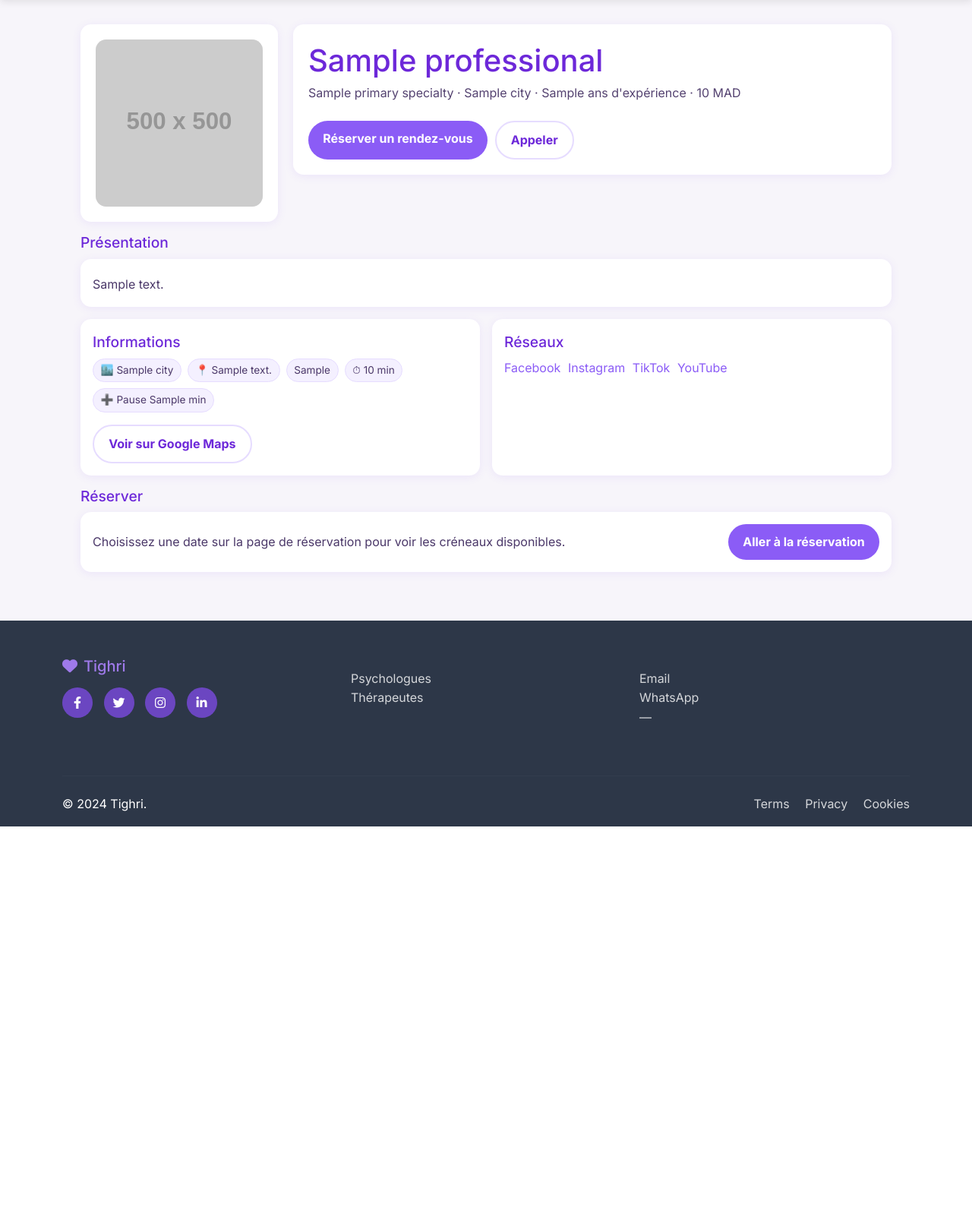
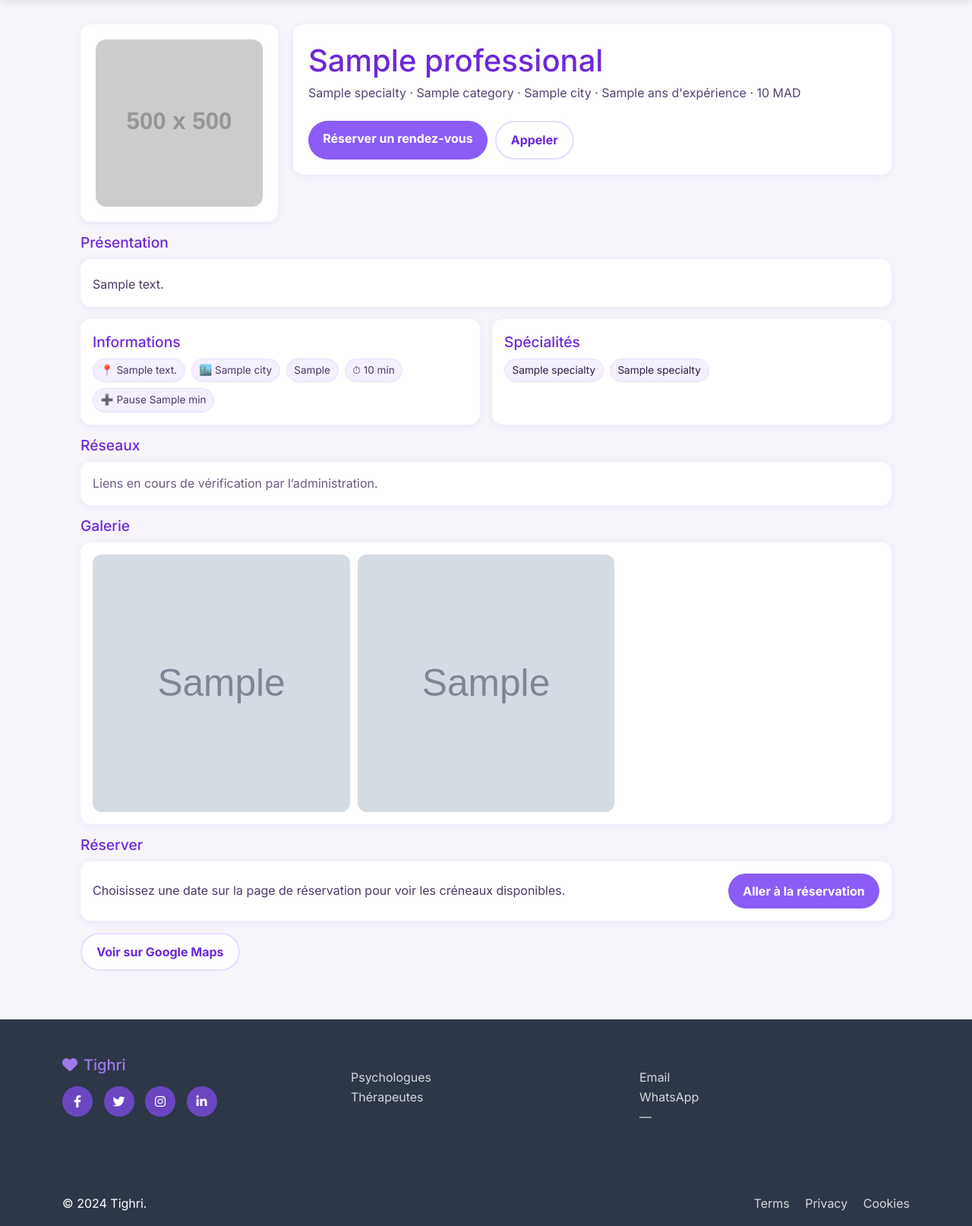
Before and after one commit to asccof/lumia-project-principale, a Python web app: template templates/professional_detail.html in a window 1280 px wide. Shown: the part 88-1702 px from the top of the page at 76% size. Before the commit the page ends 1176 px from the top, so only its background shows below. Run offline with Jinja, Linux system fonts and the light colour scheme; the template is opened without the code that fills it: most values are stand-ins (such as "Sample title", 1, 10 or a date in 2020); grey boxes marked "Sample" are stand-in pictures; grey boxes labelled with a size stand in for pictures from a placeholder-image service; some libraries are stand-ins or nearby versions.

Commit message:
Update professional_detail.html

```diff
--- a/templates/professional_detail.html
+++ b/templates/professional_detail.html
@@ -18,6 +18,7 @@
   .photo img{width:100%;height:100%;object-fit:cover;display:block}
   .name{margin:.25rem 0 .35rem;color:#6D28D9}
   .meta{color:#4B3869;opacity:.95}
+
   .badges{display:flex;flex-wrap:wrap;gap:.45rem;margin:.5rem 0 0}
   .b{display:inline-flex;align-items:center;gap:.35rem;padding:.2rem .55rem;border-radius:999px;font-size:.78rem;font-weight:700;background:#fff;border:1.5px solid #e8e0ff}
   .b svg{width:16px;height:16px}
@@ -37,10 +38,19 @@
   .social{display:flex;gap:.6rem;flex-wrap:wrap}
   .social a{color:var(--primary);text-decoration:none}
   .social a:hover{text-decoration:underline}
+
+  .gallery{display:grid;grid-template-columns:repeat(3,1fr);gap:.6rem}
+  @media (max-width:700px){ .gallery{grid-template-columns:1fr 1fr} }
+  .gimg{aspect-ratio:1/1;border-radius:12px;object-fit:cover;background:#eee;width:100%}
 </style>
 {% endblock %}
 
 {% block content %}
+{% set loc = professional.city.name if professional.city else professional.location %}
+{% set main_spec = professional.specialty or (professional.primary_specialty.name if professional.primary_specialty else "") %}
+{% set main_cat  = professional.primary_specialty.category if professional.primary_specialty else "" %}
+{% set show_social = professional.social_links_approved|default(false) %}
+
 <div class="wrap">
   <div class="top">
     <aside class="card">
@@ -53,29 +63,22 @@
     </aside>
 
     <section class="card">
-      {% set tighri  = professional.is_certified_tighri|default(professional.tighri_certified|default(false)) %}
-      {% set anthecc = professional.is_certified_anthecc|default(professional.anthecc_certified|default(false)) %}
+      {% set tighri  = professional.certified_tighri
+                       |default(professional.tighri_certified
+                       |default(professional.is_certified_tighri
+                       |default(false))) %}
+      {% set anthecc = professional.approved_anthecc
+                       |default(professional.anthecc_certified
+                       |default(professional.is_certified_anthecc
+                       |default(false))) %}
 
       <h1 class="name">{{ professional.name }}</h1>
       <div class="meta">
-        {# spécialité : priorité à la FK -> fallback texte #}
-        {% if professional.primary_specialty %}
-          {{ professional.primary_specialty.name }}
-        {% elif professional.specialty %}
-          {{ professional.specialty }}
-        {% else %}
-          Professionnel
-        {% endif %}
-
-        {# ville : priorité à la FK -> fallback texte #}
-        {% if professional.city %}
-          · {{ professional.city.name }}
-        {% elif professional.location %}
-          · {{ professional.location }}
-        {% endif %}
-
+        {{ main_spec or 'Professionnel' }}
+        {% if main_cat %} · {{ main_cat }}{% endif %}
+        {% if loc %} · {{ loc }}{% endif %}
         {% if professional.experience_years %} · {{ professional.experience_years }} ans d'expérience{% endif %}
-        {% if professional.consultation_fee is not none %} · {{ professional.consultation_fee|int }} MAD{% endif %}
+        {% if professional.consultation_fee %} · {{ professional.consultation_fee|int if professional.consultation_fee==professional.consultation_fee|int else professional.consultation_fee }} MAD{% endif %}
       </div>
 
       <div class="badges">
@@ -114,44 +117,40 @@
     <div class="box">
       <h2>Informations</h2>
       <div class="list" style="color:#4B3869">
-        {# Ville en pilule #}
-        {% if professional.city %}
-          <div class="pill">🏙️ {{ professional.city.name }}</div>
-        {% elif professional.location %}
-          <div class="pill">🏙️ {{ professional.location }}</div>
-        {% endif %}
-
         {% if professional.address %}<div class="pill">📍 {{ professional.address }}</div>{% endif %}
-
+        {% if loc %}<div class="pill">🏙️ {{ loc }}</div>{% endif %}
         {% if professional.consultation_types %}
           {% for ct in professional.consultation_types.split(',') %}
-            {% if ct %}<div class="pill">{{ ct|capitalize }}</div>{% endif %}
+            {% if ct %}<div class="pill">{{ 'En ligne' if ct=='en_ligne' else ct|capitalize }}</div>{% endif %}
           {% endfor %}
         {% endif %}
-
         {% if professional.consultation_duration_minutes %}<div class="pill">⏱ {{ professional.consultation_duration_minutes }} min</div>{% endif %}
         {% if professional.buffer_between_appointments_minutes %}<div class="pill">➕ Pause {{ professional.buffer_between_appointments_minutes }} min</div>{% endif %}
       </div>
-
-      {# Lien Google Maps si dispo (lat/lng prioritaire, sinon adresse) #}
-      {% set maps_q = None %}
-      {% if professional.latitude is not none and professional.longitude is not none %}
-        {% set maps_q = (professional.latitude|string) ~ ',' ~ (professional.longitude|string) %}
-      {% elif professional.address %}
-        {% set maps_q = professional.address %}
-      {% endif %}
-      {% if maps_q %}
-        <div class="mt-3">
-          <a class="btn btn-alt" target="_blank" rel="noopener"
-             href="https://www.google.com/maps?q={{ maps_q|replace(' ','+') }}">
-            Voir sur Google Maps
-          </a>
-        </div>
-      {% endif %}
     </div>
 
     <div class="box">
+      <h2>Spécialités</h2>
+      <div class="list">
+        {% if main_spec %}<div class="pill">{{ main_spec }}</div>{% endif %}
+        {% if professional.specialties %}
+          {% for s in professional.specialties %}
+            {% if not main_spec or s.name != main_spec %}
+              <div class="pill">{{ s.name }}</div>
+            {% endif %}
+          {% endfor %}
+        {% endif %}
+        {% if not main_spec and not (professional.specialties and professional.specialties|length) %}
+          <span style="color:#6b5a82">—</span>
+        {% endif %}
+      </div>
+    </div>
+  </div>
+
+  <div class="section">
     <h2>Réseaux</h2>
+    <div class="box">
+      {% if show_social %}
         <div class="social">
           {% if professional.facebook_url  %}<a href="{{ professional.facebook_url  }}" target="_blank" rel="noopener">Facebook</a>{% endif %}
           {% if professional.instagram_url %}<a href="{{ professional.instagram_url }}" target="_blank" rel="noopener">Instagram</a>{% endif %}
@@ -161,8 +160,26 @@
             <span style="color:#6b5a82">Aucun lien pour le moment.</span>
           {% endif %}
         </div>
+      {% else %}
+        <span style="color:#6b5a82">Liens en cours de vérification par l’administration.</span>
+      {% endif %}
     </div>
   </div>
+
+  {% set gimgs = [professional.image_url2, professional.image_url3] | select | list %}
+  {% if gimgs and gimgs|length %}
+  <div class="section">
+    <h2>Galerie</h2>
+    <div class="box">
+      <div class="gallery">
+        {% for u in gimgs %}
+          <img class="gimg" src="{{ u }}" alt="Photo {{ loop.index }} — {{ professional.name|e }}" loading="lazy"
+               onerror="this.style.display='none'">
+        {% endfor %}
+      </div>
+    </div>
+  </div>
+  {% endif %}
 
   <div class="section">
     <h2>Réserver</h2>
@@ -171,5 +188,20 @@
       <a class="btn" href="{{ url_for('book_appointment', professional_id=professional.id) }}">Aller à la réservation</a>
     </div>
   </div>
+
+  <div class="section">
+    {% set maps_q = None %}
+    {% if professional.latitude is not none and professional.longitude is not none %}
+      {% set maps_q = (professional.latitude|string) ~ ',' ~ (professional.longitude|string) %}
+    {% elif professional.address %}
+      {% set maps_q = professional.address %}
+    {% elif loc %}
+      {% set maps_q = loc %}
+    {% endif %}
+    {% if maps_q %}
+      <a class="btn btn-alt" target="_blank" rel="noopener"
+         href="https://www.google.com/maps?q={{ maps_q|replace(' ','+') }}">Voir sur Google Maps</a>
+    {% endif %}
+  </div>
 </div>
 {% endblock %}
```
Lines whose indentation alone changed are shown as unchanged.
